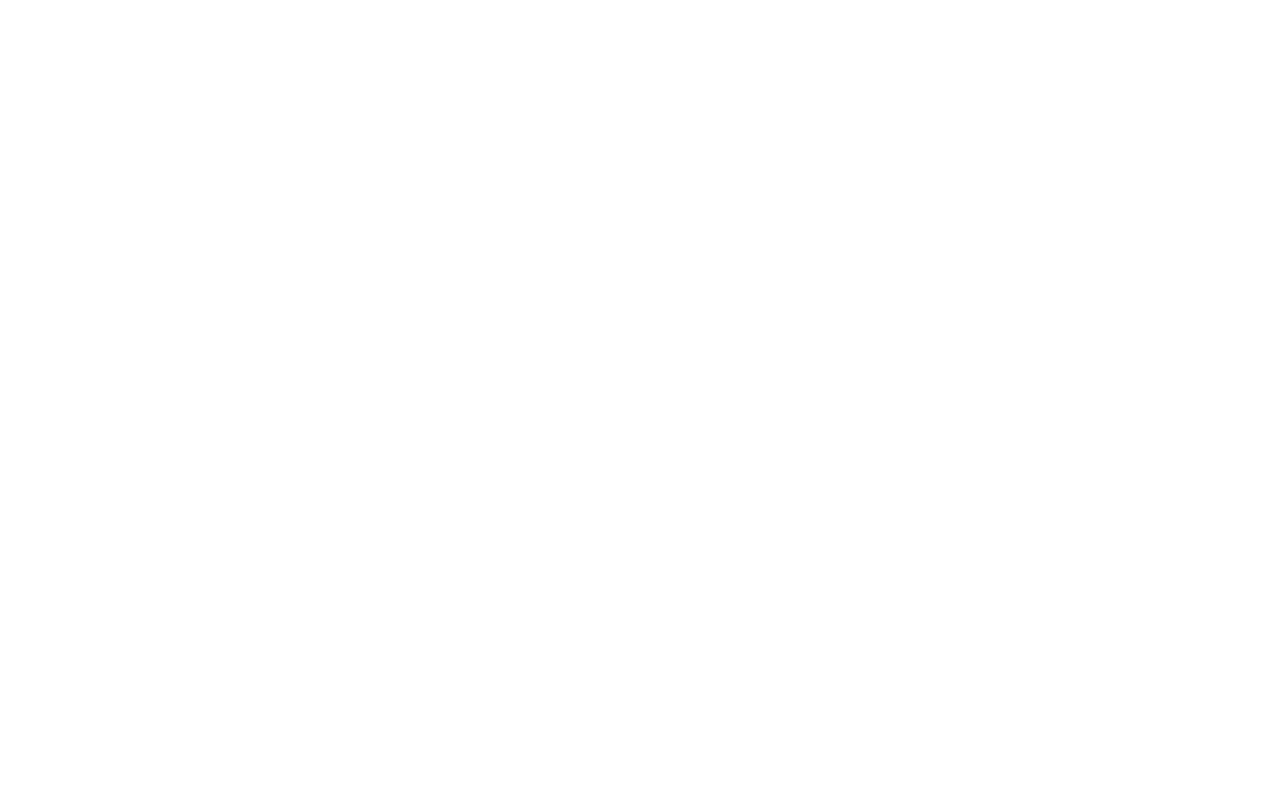
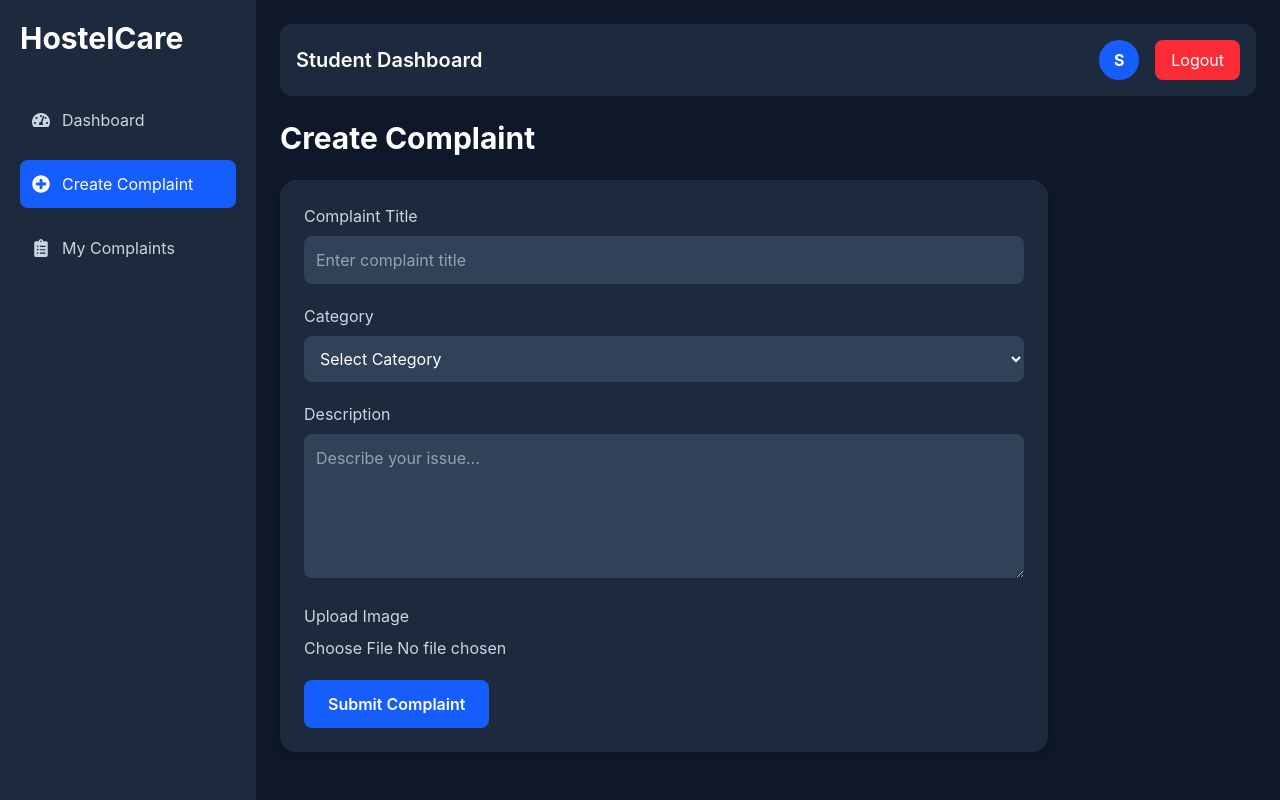
Before and after one commit to sourodeepsaha2/AI-hostel-complaint-system, a React (Vite) app: page /create-complaint in a window 1280 px wide. Before the commit this address had no page. Built offline with nearby package versions, Linux system fonts and the light colour scheme.

Commit message:
Complete frontend complaint management workflow

```diff
--- a/src/App.jsx
+++ b/src/App.jsx
@@ -4,6 +4,8 @@
 import Register from "./pages/Register";
 import Dashboard from "./pages/Dashboard";
 import MyComplaints from "./pages/MyComplaints";
+import CreateComplaint from "./pages/CreateComplaint";
+import ComplaintDetails from "./pages/ComplaintDetails";
 
 import MainLayout from "./layouts/MainLayout";
 
@@ -33,6 +35,24 @@
         }
       />
 
+      <Route
+        path="/create-complaint"
+        element={
+          <MainLayout>
+            <CreateComplaint />
+          </MainLayout>
+        }
+      />
+
+      <Route
+        path="/complaint/:id"
+        element={
+          <MainLayout>
+            <ComplaintDetails />
+          </MainLayout>
+        }
+      />
+
     </Routes>
   );
 }
--- a/src/components/ComplaintCard.jsx
+++ b/src/components/ComplaintCard.jsx
@@ -1,3 +1,5 @@
+import { Link } from "react-router-dom";
+
 function ComplaintCard({
   title,
   category,
@@ -6,7 +8,9 @@
   date,
 }) {
   return (
-    <div className="bg-slate-800 p-6 rounded-2xl shadow-md">
+    <Link to={`/complaint/${title}`}>
+
+      <div className="bg-slate-800 p-6 rounded-2xl shadow-md hover:bg-slate-700 transition cursor-pointer">
 
         <div className="flex items-center justify-between">
 
@@ -42,6 +46,8 @@
         </p>
 
       </div>
+
+    </Link>
   );
 }
 
--- a/src/components/NavBar.jsx
+++ b/src/components/NavBar.jsx
@@ -1,4 +1,12 @@
+import { useNavigate } from "react-router-dom";
+
 function Navbar() {
+  const navigate = useNavigate();
+
+  const handleLogout = () => {
+    navigate("/");
+  };
+
   return (
     <div className="bg-slate-800 p-4 rounded-xl flex justify-between items-center">
 
@@ -6,8 +14,19 @@
         Student Dashboard
       </h2>
 
-      <div className="w-10 h-10 rounded-full bg-blue-600 flex items-center justify-center text-white font-bold">
-        S
+      <div className="flex items-center gap-4">
+
+        <div className="w-10 h-10 rounded-full bg-blue-600 flex items-center justify-center text-white font-bold">
+          S
+        </div>
+
+        <button
+          onClick={handleLogout}
+          className="bg-red-500 hover:bg-red-600 transition px-4 py-2 rounded-lg text-white"
+        >
+          Logout
+        </button>
+
       </div>
 
     </div>
--- a/src/components/SideBar.jsx
+++ b/src/components/SideBar.jsx
@@ -1,30 +1,70 @@
-import { Link } from "react-router-dom";
+import { Link, useLocation } from "react-router-dom";
+
+import {
+  FaTachometerAlt,
+  FaPlusCircle,
+  FaClipboardList,
+} from "react-icons/fa";
 
 function Sidebar() {
+  const location = useLocation();
+
+  const menuItems = [
+    {
+      name: "Dashboard",
+      path: "/dashboard",
+      icon: <FaTachometerAlt />,
+    },
+    {
+      name: "Create Complaint",
+      path: "/create-complaint",
+      icon: <FaPlusCircle />,
+    },
+    {
+      name: "My Complaints",
+      path: "/my-complaints",
+      icon: <FaClipboardList />,
+    },
+  ];
+
   return (
     <div className="w-64 min-h-screen bg-slate-800 p-5">
 
-      <h1 className="text-2xl font-bold text-white mb-10">
+      <h1 className="text-3xl font-bold text-white mb-10">
         HostelCare
       </h1>
 
       <nav className="flex flex-col gap-4">
 
-        <Link
-          to="/dashboard"
-          className="text-slate-300 hover:bg-slate-700 p-3 rounded-lg transition"
-        >
-          Dashboard
-        </Link>
+        {menuItems.map((item, index) => (
 
-        <Link
-          to="/my-complaints"
-          className="text-slate-300 hover:bg-slate-700 p-3 rounded-lg transition"
-        >
-          My Complaints
-        </Link>
+          <Link
+            key={index}
+            to={item.path}
+            className={`flex items-center gap-3 p-3 rounded-lg transition
+
+              ${
+                location.pathname === item.path
+                  ? "bg-blue-600 text-white"
+                  : "text-slate-300 hover:bg-slate-700"
+              }
+            `}
+          >
+
+            <span className="text-lg">
+              {item.icon}
+            </span>
+
+            <span>
+              {item.name}
+            </span>
+
+          </Link>
+
+        ))}
 
       </nav>
+
     </div>
   );
 }
--- a/src/layouts/Mainlayout.jsx
+++ b/src/layouts/Mainlayout.jsx
@@ -1,13 +1,51 @@
+import { useState } from "react";
+import { FaBars } from "react-icons/fa";
+
 import Sidebar from "../components/Sidebar";
 import Navbar from "../components/Navbar";
 
 function MainLayout({ children }) {
+  const [sidebarOpen, setSidebarOpen] = useState(false);
+
   return (
     <div className="flex bg-slate-900 min-h-screen">
 
-      <Sidebar />
+      {/* Mobile Sidebar Overlay */}
 
-      <div className="flex-1 p-6">
+      {sidebarOpen && (
+        <div
+          className="fixed inset-0 bg-black/50 z-40 lg:hidden"
+          onClick={() => setSidebarOpen(false)}
+        />
+      )}
+
+      {/* Sidebar */}
+
+      <div
+        className={`fixed lg:static top-0 left-0 z-50 h-full transform transition-transform duration-300
+
+          ${
+            sidebarOpen
+              ? "translate-x-0"
+              : "-translate-x-full lg:translate-x-0"
+          }
+        `}
+      >
+        <Sidebar />
+      </div>
+
+      {/* Main Content */}
+
+      <div className="flex-1 p-4 lg:p-6 w-full">
+
+        {/* Mobile Menu Button */}
+
+        <button
+          className="lg:hidden mb-4 text-white text-2xl"
+          onClick={() => setSidebarOpen(true)}
+        >
+          <FaBars />
+        </button>
 
         <Navbar />
 
--- a/src/pages/ComplaintDetails.jsx
+++ b/src/pages/ComplaintDetails.jsx
@@ -0,0 +1,82 @@
+import { useParams } from "react-router-dom";
+
+function ComplaintDetails() {
+  const { id } = useParams();
+
+  const complaint = {
+    id,
+    title: "WiFi not working",
+    category: "WiFi",
+    status: "Pending",
+    priority: "High",
+    description:
+      "The hostel WiFi has not been working properly for the last 2 days.",
+    date: "22 May 2026",
+  };
+
+  return (
+    <div>
+
+      <h1 className="text-3xl font-bold text-white mb-6">
+        Complaint Details
+      </h1>
+
+      <div className="bg-slate-800 p-6 rounded-2xl shadow-md max-w-3xl">
+
+        <div className="flex items-center justify-between mb-6">
+
+          <h2 className="text-2xl font-semibold text-white">
+            {complaint.title}
+          </h2>
+
+          <span
+            className={`px-3 py-1 rounded-full text-sm font-medium
+            ${
+              complaint.status === "Pending"
+                ? "bg-yellow-500/20 text-yellow-400"
+                : complaint.status === "Resolved"
+                ? "bg-green-500/20 text-green-400"
+                : "bg-blue-500/20 text-blue-400"
+            }`}
+          >
+            {complaint.status}
+          </span>
+
+        </div>
+
+        <div className="space-y-4">
+
+          <p className="text-slate-300">
+            <span className="font-semibold text-white">
+              Category:
+            </span>{" "}
+            {complaint.category}
+          </p>
+
+          <p className="text-slate-300">
+            <span className="font-semibold text-white">
+              Priority:
+            </span>{" "}
+            {complaint.priority}
+          </p>
+
+          <p className="text-slate-300">
+            <span className="font-semibold text-white">
+              Description:
+            </span>{" "}
+            {complaint.description}
+          </p>
+
+          <p className="text-slate-400 text-sm">
+            Submitted on: {complaint.date}
+          </p>
+
+        </div>
+
+      </div>
+
+    </div>
+  );
+}
+
+export default ComplaintDetails;
--- a/src/pages/CreateComplaint.jsx
+++ b/src/pages/CreateComplaint.jsx
@@ -0,0 +1,118 @@
+import { useState } from "react";
+
+function CreateComplaint() {
+  const [formData, setFormData] = useState({
+    title: "",
+    category: "",
+    description: "",
+  });
+
+  const handleChange = (e) => {
+    setFormData({
+      ...formData,
+      [e.target.name]: e.target.value,
+    });
+  };
+
+  const handleSubmit = (e) => {
+    e.preventDefault();
+
+    console.log(formData);
+  };
+
+  return (
+    <div>
+
+      <h1 className="text-3xl font-bold text-white mb-6">
+        Create Complaint
+      </h1>
+
+      <div className="bg-slate-800 p-6 rounded-2xl shadow-md max-w-3xl">
+
+        <form onSubmit={handleSubmit} className="space-y-5">
+
+          {/* Title */}
+
+          <div>
+            <label className="block text-slate-300 mb-2">
+              Complaint Title
+            </label>
+
+            <input
+              type="text"
+              name="title"
+              placeholder="Enter complaint title"
+              value={formData.title}
+              onChange={handleChange}
+              className="w-full p-3 rounded-lg bg-slate-700 text-white outline-none focus:ring-2 focus:ring-blue-500"
+            />
+          </div>
+
+          {/* Category */}
+
+          <div>
+            <label className="block text-slate-300 mb-2">
+              Category
+            </label>
+
+            <select
+              name="category"
+              value={formData.category}
+              onChange={handleChange}
+              className="w-full p-3 rounded-lg bg-slate-700 text-white outline-none focus:ring-2 focus:ring-blue-500"
+            >
+              <option value="">Select Category</option>
+              <option value="Electricity">Electricity</option>
+              <option value="Water">Water</option>
+              <option value="WiFi">WiFi</option>
+              <option value="Cleaning">Cleaning</option>
+              <option value="Furniture">Furniture</option>
+            </select>
+          </div>
+
+          {/* Description */}
+
+          <div>
+            <label className="block text-slate-300 mb-2">
+              Description
+            </label>
+
+            <textarea
+              rows="5"
+              name="description"
+              placeholder="Describe your issue..."
+              value={formData.description}
+              onChange={handleChange}
+              className="w-full p-3 rounded-lg bg-slate-700 text-white outline-none focus:ring-2 focus:ring-blue-500"
+            />
+          </div>
+
+          {/* File Upload */}
+
+          <div>
+            <label className="block text-slate-300 mb-2">
+              Upload Image
+            </label>
+
+            <input
+              type="file"
+              className="w-full text-slate-300"
+            />
+          </div>
+
+          <button
+            type="submit"
+            className="bg-blue-600 hover:bg-blue-700 transition px-6 py-3 rounded-lg text-white font-semibold"
+          >
+            Submit Complaint
+          </button>
+
+        </form>
+
+      </div>
+
+    </div>
+  );
+}
+
+export default CreateComplaint;
--- a/src/pages/Login.jsx
+++ b/src/pages/Login.jsx
@@ -1,17 +1,16 @@
 import { useState } from "react";
-import { Link } from "react-router-dom";
+import { Link, useNavigate } from "react-router-dom";
 
 function Login() {
   const [email, setEmail] = useState("");
   const [password, setPassword] = useState("");
 
+  const navigate = useNavigate();
+
   const handleSubmit = (e) => {
     e.preventDefault();
 
-    console.log({
-      email,
-      password,
-    });
+    navigate("/dashboard");
   };
 
   return (
@@ -62,6 +61,7 @@
           >
             Login
           </button>
+
         </form>
 
         <p className="text-slate-400 text-center mt-6">
@@ -73,6 +73,7 @@
             Register
           </Link>
         </p>
+
       </div>
     </div>
   );
--- a/src/pages/Register.jsx
+++ b/src/pages/Register.jsx
@@ -1,5 +1,5 @@
 import { useState } from "react";
-import { Link } from "react-router-dom";
+import { Link, useNavigate } from "react-router-dom";
 
 function Register() {
   const [formData, setFormData] = useState({
@@ -8,6 +8,8 @@
     roomNumber: "",
     password: "",
   });
+
+  const navigate = useNavigate();
 
   const handleChange = (e) => {
     setFormData({
@@ -20,6 +22,8 @@
     e.preventDefault();
 
     console.log(formData);
+
+    navigate("/");
   };
 
   return (
@@ -102,6 +106,7 @@
           >
             Register
           </button>
+
         </form>
 
         <p className="text-slate-400 text-center mt-6">
```
Lines whose indentation alone changed are shown as unchanged.
